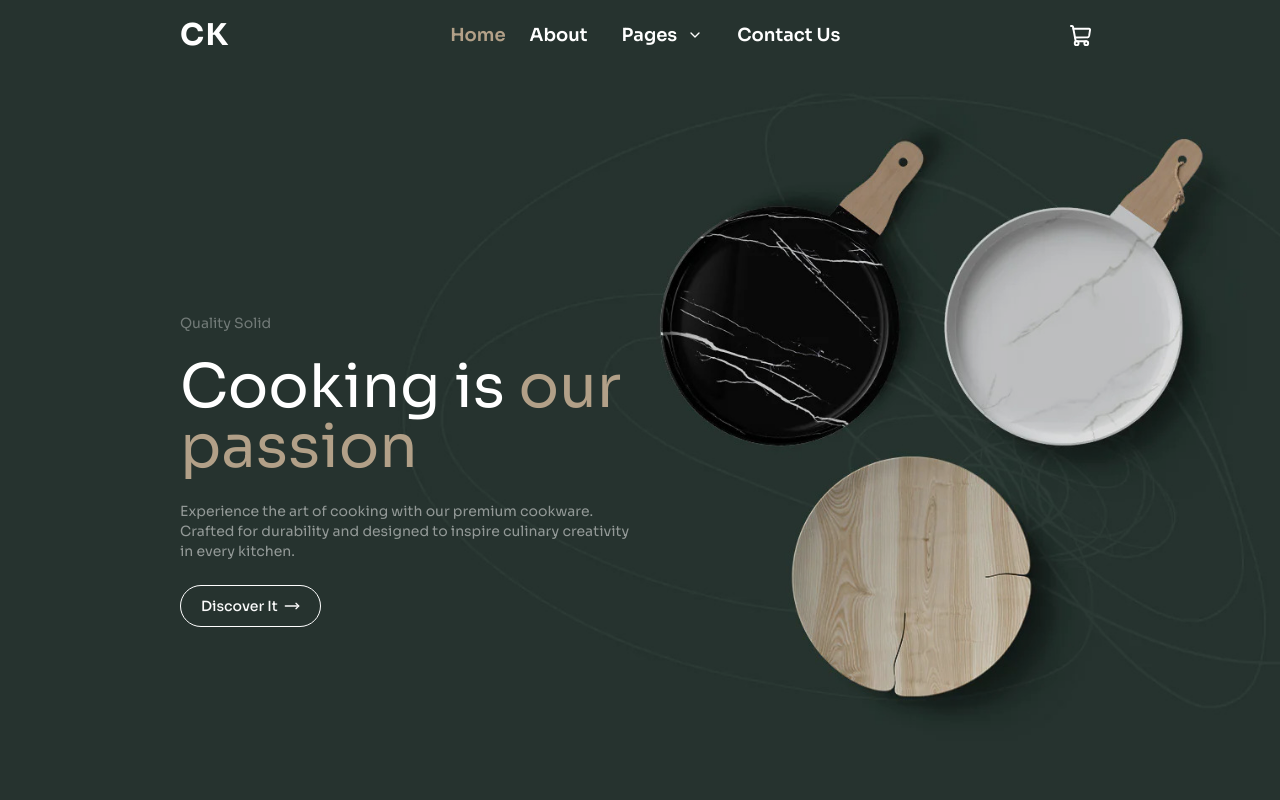
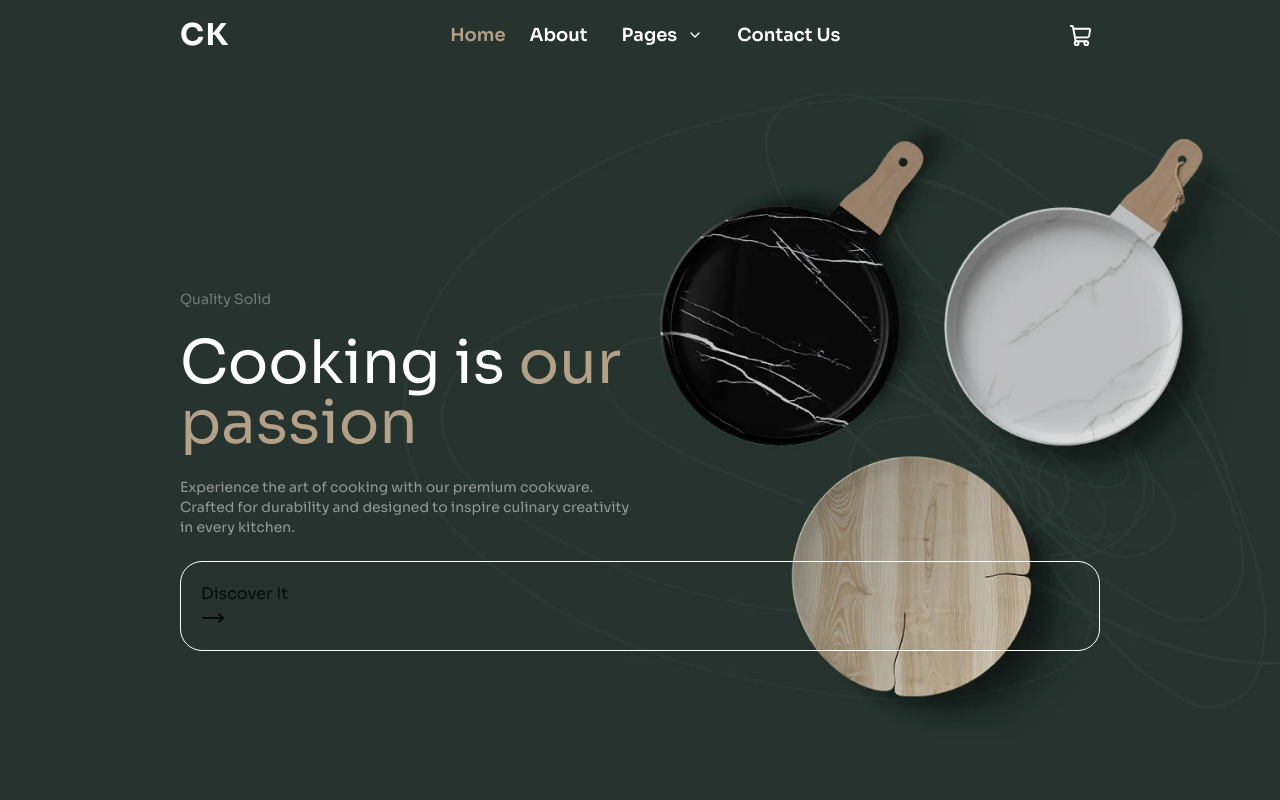
Before and after one commit to Owoyeleadedayo/ecommerce, a Next.js app: page / in a window 1280 px wide. Shown: the top 800 px of the page. Built offline with nearby package versions, Linux system fonts and the light colour scheme.

Commit message:
fixing link to button

```diff
--- a/app/page.tsx
+++ b/app/page.tsx
@@ -37,14 +37,12 @@ export default function Home() {
                 every kitchen.
               </p>
             </div>
-            <Link href="/products">
-              <Button
-                type="button"
-                style={{ WebkitTapHighlightColor: "transparent" }}
-                className="bg-transparent border border-white p-3 md:p-5 rounded-3xl hover:text-black hover:bg-white transition-colors duration-300 cursor-pointer"
-              >
-                Discover It <MoveRight />
-              </Button>
+            <Link
+              href="/products"
+              style={{ WebkitTapHighlightColor: "transparent" }}
+              className="bg-transparent border border-white p-3 md:p-5 rounded-3xl hover:text-black hover:bg-white transition-colors duration-300 cursor-pointer"
+            >
+              Discover It <MoveRight />
             </Link>
           </div>
         </div>
```
